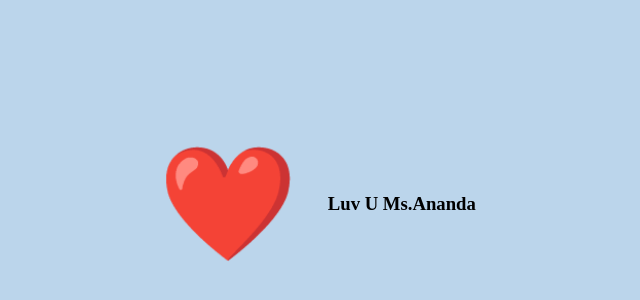
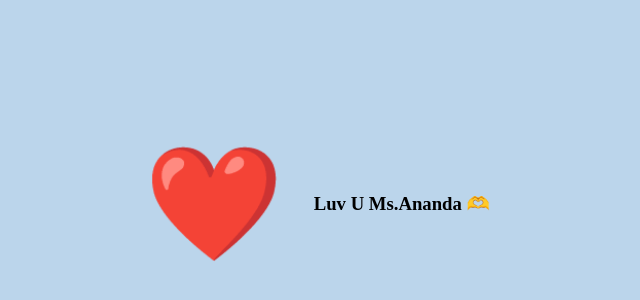
Before and after one commit to tamisbmxx4/buatkiko, a plain HTML site: page index.html in a window 1280 px wide. Shown: the part 204-504 px from the top of the page, without its empty margins (338-978 px from the left). Drawn offline with Linux system fonts and the light colour scheme.

Commit message:
Update index.html

```diff
--- a/index.html
+++ b/index.html
@@ -33,6 +33,6 @@
 </head>
 <body>
     <div class="heart">❤️</div>
-    <h3>Luv U Ms.Ananda</h3>
+    <h3>Luv U Ms.Ananda 🫶</h3>
 </body>
 </html>
```
